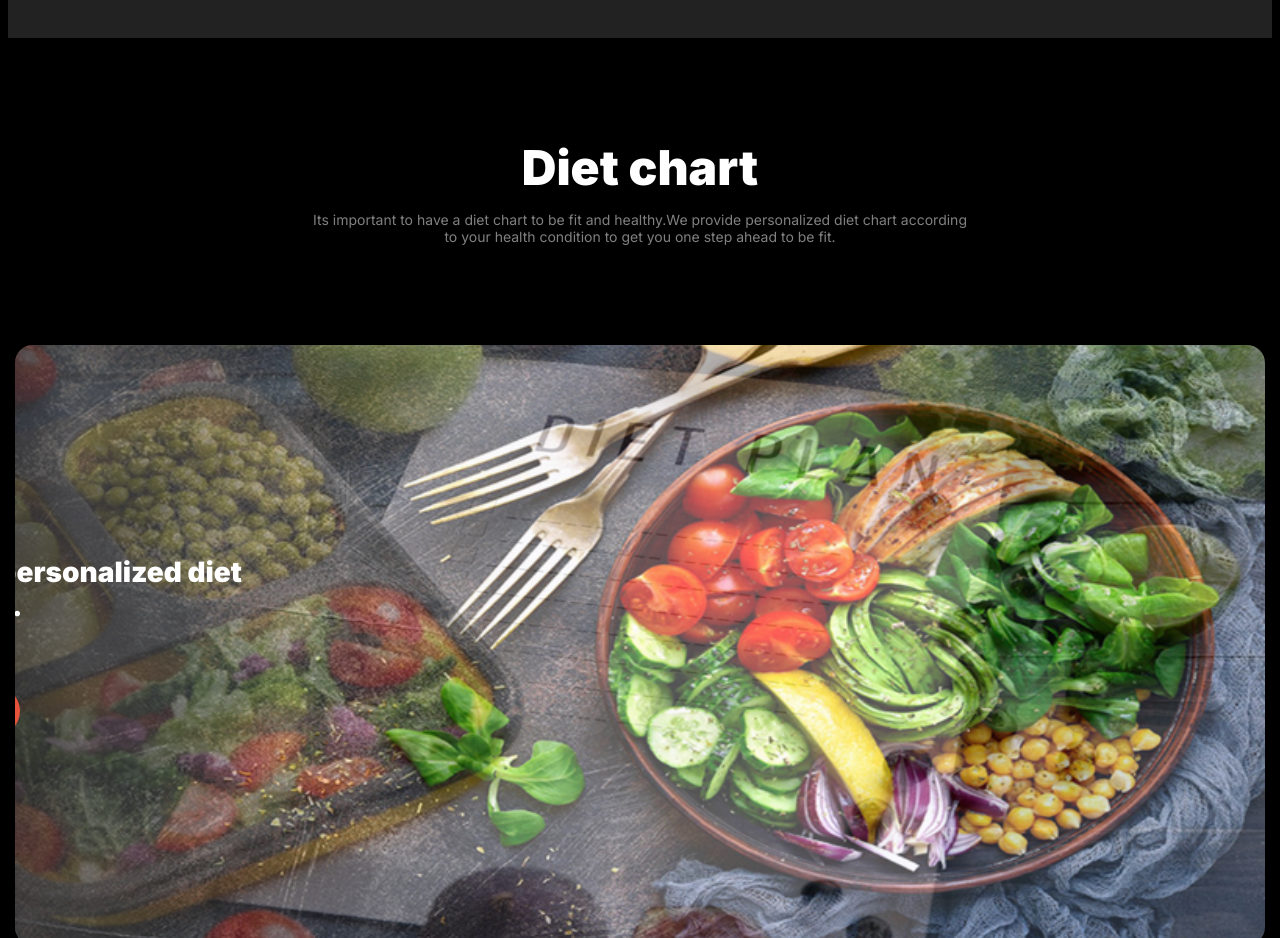
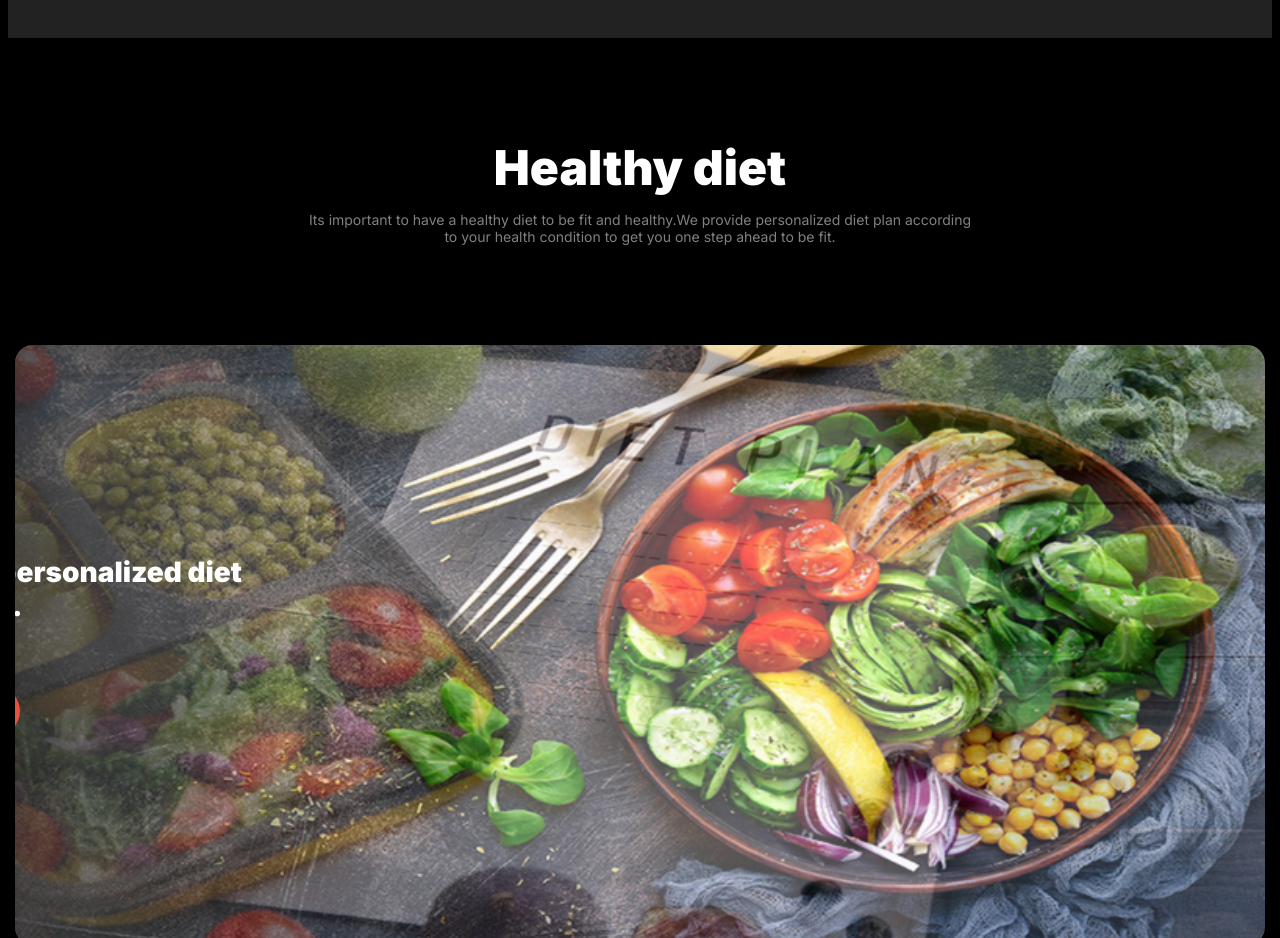
Before and after one commit to STSumu/Assignment-2-Fitness-, a plain HTML site: page index.html in a window 1280 px wide. Shown: the part 3480-4418 px from the top of the page. Drawn offline with Linux system fonts and the light colour scheme; a web font is replaced by a local one.

Commit message:
Modified diet section

```diff
--- a/index.html
+++ b/index.html
@@ -215,8 +215,8 @@
 
       <section>
         <div class="section-content">
-          <h2 class="section-title">Diet chart</h2>
-          <p class="description">Its important to have a diet chart to be fit and healthy.We provide personalized diet chart according to your health condition
+          <h2 class="section-title">Healthy diet</h2>
+          <p class="description">Its important to have a healthy diet to be fit and healthy.We provide personalized diet plan according to your health condition
             to get you one step ahead to be fit.
           </p>
         </div>
```
